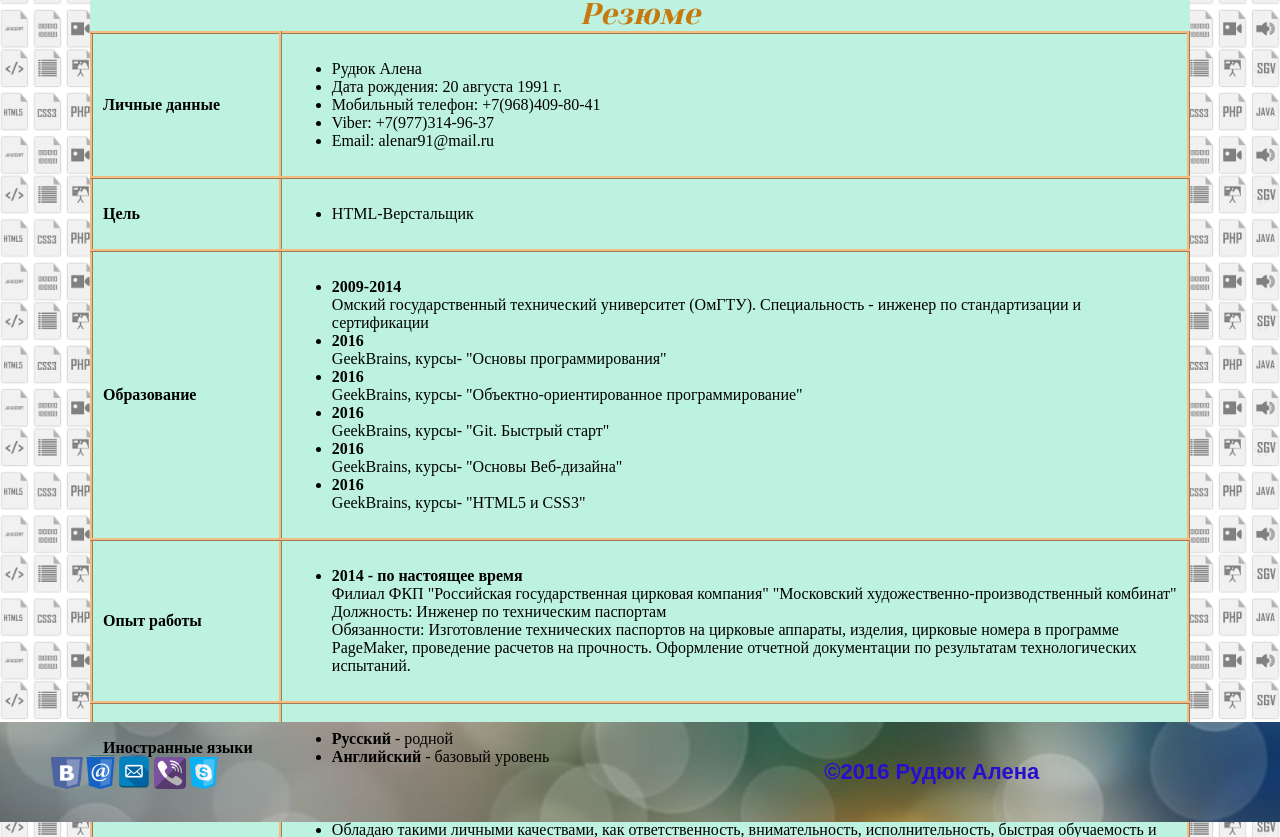
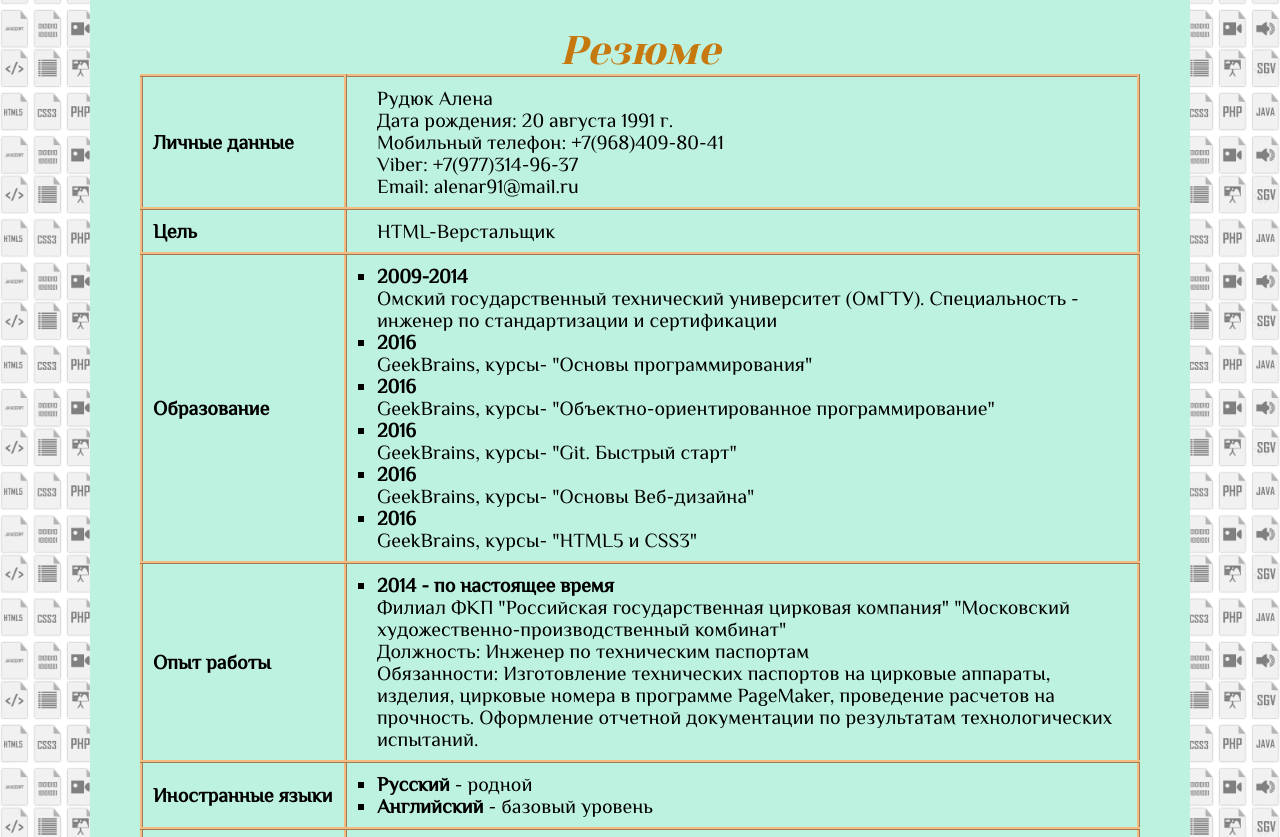
Before and after one commit to Alenarud/Resume, a plain HTML site: page resume.html in a window 1280 px wide. Shown: the part 78-915 px from the top of the page. Drawn offline with Linux system fonts and the light colour scheme; a web font is replaced by a local one.

Commit message:
доработка стилей к таблице резюме

```diff
--- a/css/styleres.css
+++ b/css/styleres.css
@@ -1,28 +1,25 @@
-html {
+html, body {
     height: 100%;
     padding:0;
     margin:0;
 }
-
 body {
     background-image: url(fon.png);
 	background-size: 10%;
 	background-repeat:repeat;
     background-attachment: fixed;
-    margin: 0;
-    padding: 0;
-    height: 100%;
     min-height: 400px;
 }
 #container {
-    background-color: #efd40b;
+    background: #bef2e0;
     max-width: 1100px;
-    height: 100%;
-    min-height: 600px;
+    min-height: 100%;
     width: 100%;
     margin: 0 auto;
+    margin-bottom: -100px;
 }
 header {
+    background-color: #efd40b;
     min-height: 75px;
     margin: auto;
     padding: 0;
@@ -36,14 +33,13 @@ header {
     align-content: center;
     flex-flow: row wrap;
 }
-.floatfigure {
+.icon {
     margin: 0;
 }
 nav {
     margin: 0 auto;
     text-align: center;
     word-spacing: 20px;
-
 }
 nav a {
     text-decoration: none;
@@ -55,23 +51,17 @@ nav a {
     color: #003365;
 }
 #content  {
-	background: #bef2e0;
-    margin-bottom: 0px;
-/*
-    min-height: -moz-calc(100% - 175px);
-    min-height: -webkit-calc(100% - 175px);
-    min-height: calc(100%-175px);
-*/
     min-height: 100%;
-    padding: 0;
     max-width: 1100px;
 }
 table {
     border-spacing: 5px;
+    margin: 30px 50px;
+    padding: 0;
 }
 caption {
     color: #c6790f;
-    font-size: 30px;
+    font-size: 40px;
     font-family: 'Yeseva One', cursive;
     font-style: oblique;
 }
@@ -82,37 +72,45 @@ table, th, td {
 }
 th, td {
     padding: 10px;
+    font-size: 20px;
+    font-family: 'Philosopher', sans-serif;;
 }
 th {
     text-align: left;
 }
-/*
-.text {
-    margin: 0 auto;
-    padding: 0;
-    text-align:justify;
-    color: #c6790f;
-    font-size: 20px;
-    line-height: 35px;
-    font-family: 'Lobster', cursive;
-    font-weight: 50;
-    word-spacing: 8px;
+.before {
+    height: 100px;
 }
-*/
+.list-none {
+    list-style: none;
+}
+table ul {
+    margin: 0;
+    padding-left: 20px;
+    list-style: square;
+}
+
 .foot {
     margin: auto;
     padding: 0;
     max-width: 1100px;
-    height: 100px;
+    position: relative;
+/*    height: 100px;*/
+/*    margin-top: -100px;*/
+
+/*
     display: -webkit-box;
     display: -webkit-flex;
     display: -ms-flexbox;
     display: flex;
     justify-content: flex-end;
+*/
 }
 footer {
-	padding: 0;
-    margin: 0;
+	margin: auto;
+    max-width: 1100px;
+    position: relative;
+    padding: 0;
     height: 100px;
 	width: 100%;
     background-image: url(footer3.jpg);
```
